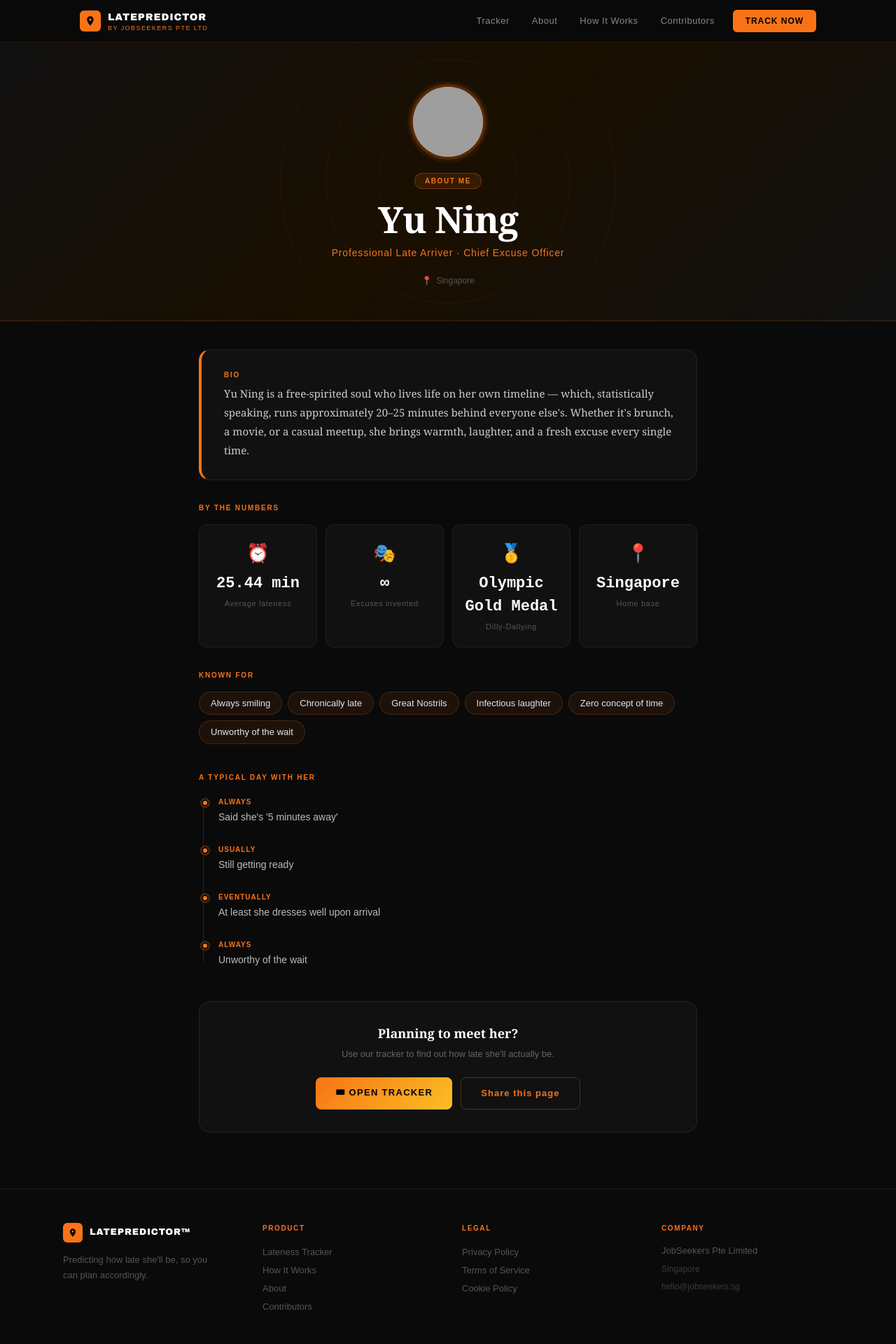
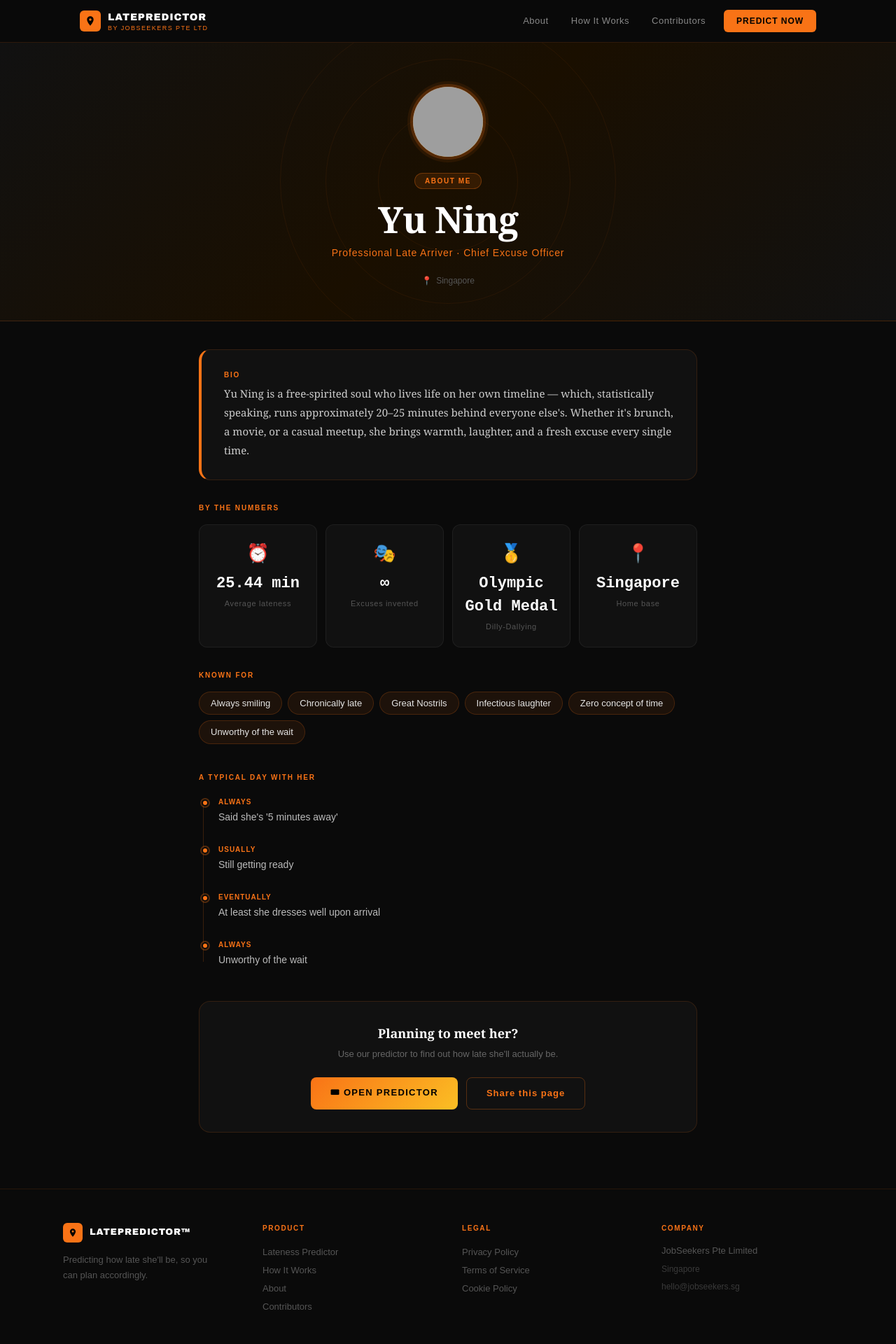
Before and after one commit to ivanjq98/LatePredictor, a Next.js app: page /about in a window 1280 px wide. Shown: the top 1920 px of the page at 70% size. Built offline with nearby package versions, Linux system fonts and the light colour scheme; grey boxes are pictures that could not be loaded.

Commit message:
[NavBar] Rename

```diff
--- a/src/app/about/page.tsx
+++ b/src/app/about/page.tsx
@@ -350,7 +350,7 @@ export default function AboutPage() {
             color: "#666",
             fontFamily: "sans-serif",
           }}>
-            Use our tracker to find out how late she'll actually be.
+            Use our predictor to find out how late she'll actually be.
           </p>
           <div style={{ display: "flex", gap: 12, justifyContent: "center", flexWrap: "wrap" as const }}>
             <a href="/" style={{
@@ -365,7 +365,7 @@ export default function AboutPage() {
               textDecoration: "none",
               borderRadius: 8,
             }}>
-              🎟 Open Tracker
+              🎟 Open Predictor
             </a>
             <button onClick={handleShare} style={{
               padding: "12px 28px",
--- a/src/app/contributor/page.tsx
+++ b/src/app/contributor/page.tsx
@@ -33,7 +33,7 @@ export default function ContributorsPage() {
       <div style={{ textAlign: 'center', marginBottom: '60px' }}>
         <h1 style={{ fontSize: '2.5rem', marginBottom: '10px', color: '#edeaeaf4' }}>Meet Our Contributors</h1>
         <p style={{ color: '#dedcdce1', fontSize: '1.1rem', maxWidth: '600px', margin: '0 auto' }}>
-          This project wouldn't be possible without the hard work of these amazing individuals.
+          This project wouldn't be possible without the hard work of these amazing individuals
         </p>
       </div>
 
--- a/src/components/Footer.tsx
+++ b/src/components/Footer.tsx
@@ -59,7 +59,7 @@ export default function Footer() {
             }}>
               Product
             </p>
-            {["Lateness Tracker", "How It Works", "About", "Contributors"].map((item) => (
+            {["Lateness Predictor", "How It Works", "About", "Contributors"].map((item) => (
               <a key={item} href="#" style={{
                 display: "block",
                 color: "#555", textDecoration: "none",
--- a/src/components/Navbar.tsx
+++ b/src/components/Navbar.tsx
@@ -3,7 +3,7 @@
 import { useState } from "react";
 
 const navLinks = [
-  { label: "Tracker",  href: "/" },
+//   { label: "Predict",  href: "/" },
   { label: "About",    href: "/about" },
   { label: "How It Works", href: "/how-it-works" },
   { label: "Contributors",  href: "/contributor" },
@@ -116,7 +116,7 @@ export default function Navbar() {
             }}
             onMouseEnter={e => (e.target as HTMLElement).style.opacity = "0.85"}
             onMouseLeave={e => (e.target as HTMLElement).style.opacity = "1"}>
-              Track Now
+              Predict Now
             </a>
           </div>
 
@@ -175,7 +175,7 @@ export default function Navbar() {
               textTransform: "uppercase" as const,
               textDecoration: "none",
             }}>
-              🎟 Track Now →
+              🎟 Predict Now →
             </a>
           </div>
         </div>
```
